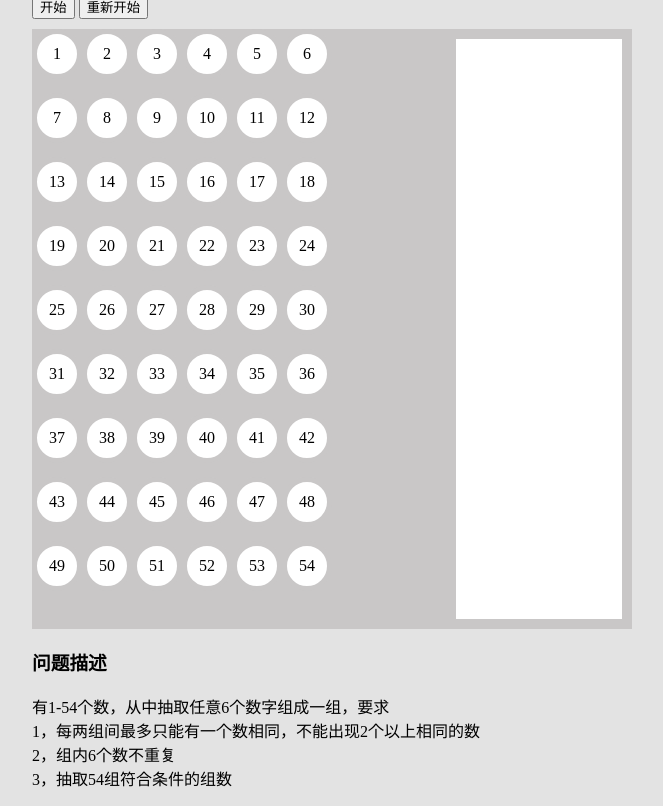
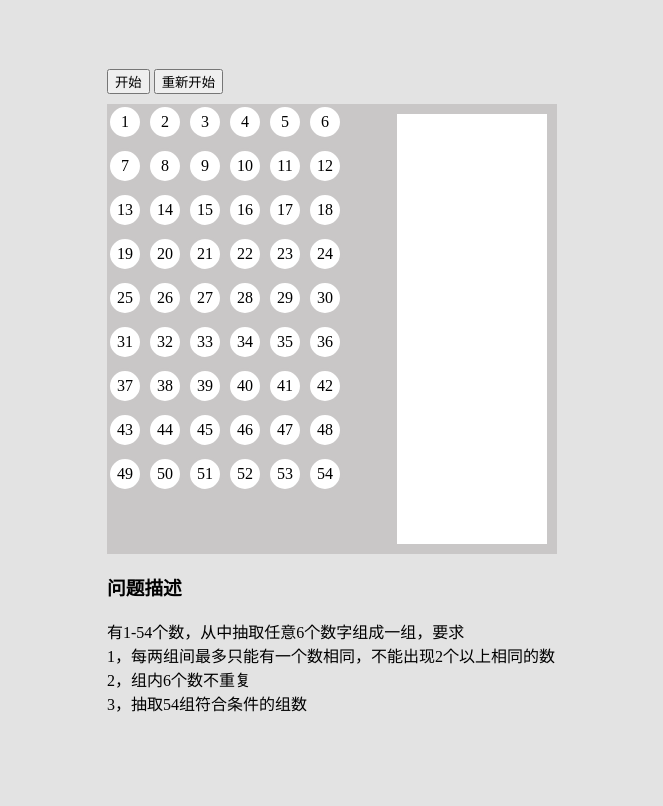
Before and after one commit to fangzhi2023/exercise, a plain HTML site: page packages/number-composition/index.html in a window 1280 px wide. Shown: the whole page, without its empty margins (308-971 px from the left). Drawn offline with Linux system fonts and the light colour scheme.

Commit message:
修复bug

```diff
--- a/packages/number-composition/index.css
+++ b/packages/number-composition/index.css
@@ -32,8 +32,8 @@ body {
 
 .container .content {
     display: flex;
-    width: 600px;
-    height: 600px;
+    width: 450px;
+    height: 450px;
     overflow: auto;
     background-color: var(--background-color2);
 }
@@ -48,10 +48,10 @@ body {
     position: absolute;
     top: 0;
     left: 100%;
-    width: 40px;
-    height: 40px;
-    line-height: 40px;
-    border: 5px solid var(--background-color2);
+    width: 30px;
+    height: 30px;
+    line-height: 30px;
+    border: 3px solid var(--background-color2);
     background-color: white;
     border-radius: 50%;
     text-align: center;
--- a/packages/number-composition/index.js
+++ b/packages/number-composition/index.js
@@ -72,13 +72,13 @@ function createProcess() {
     return async () => {
         const line = lines[step++];
         if (!line) {
+            isStop = true;
             await showTip("选取完毕");
         } else if (line.tip) {
             await showTip(line.tip);
         } else {
             await checkGroup(line);
         }
-        isStop = true;
     }
 }
 
@@ -211,8 +211,8 @@ function layout() {
 }
 async function nodeLayout(item, i, j) {
     const node = nodes[item];
-    node.style.top = `${64 * i}px`
-    node.style.left = `${50 * j}px`
+    node.style.top = `${44 * i}px`
+    node.style.left = `${40 * j}px`
 }
 function getDashboardHandler() {
     const container = document.getElementById("dashboard");
```
